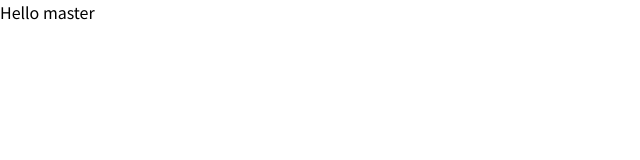
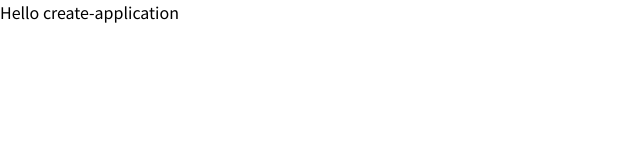
Before and after one commit to Moses-George/WhatsApp-Clone, a React (Create React App) app: page / in a window 1280 px wide. Shown: the top 160 px of the page, without its empty margins (0-640 px from the left). Built offline with nearby package versions, Linux system fonts and the light colour scheme.

Commit message:
first commit

```diff
--- a/src/components/App.jsx
+++ b/src/components/App.jsx
@@ -3,7 +3,7 @@ import React from "react";
 const App = () => {
 
     return (
-        <div>Hello master</div>
+        <div>Hello create-application</div>
     )
 }
 
```
